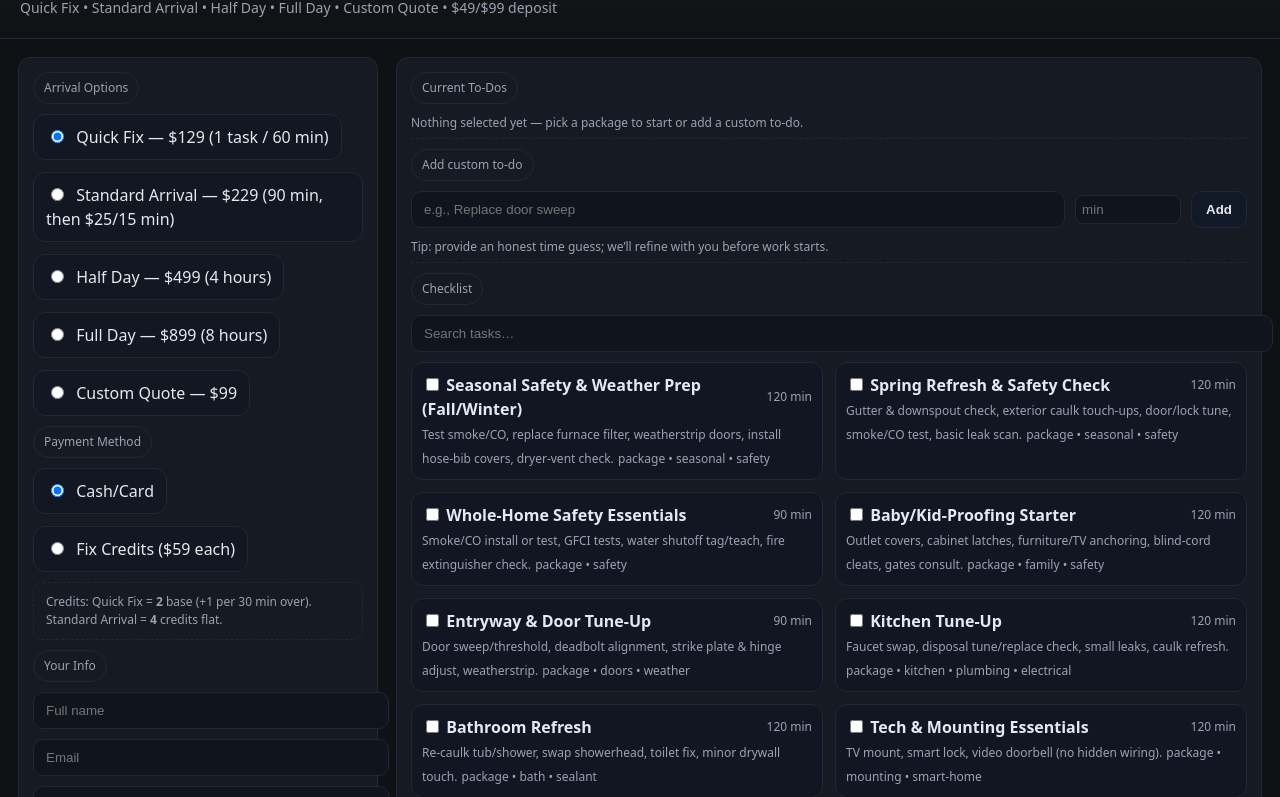
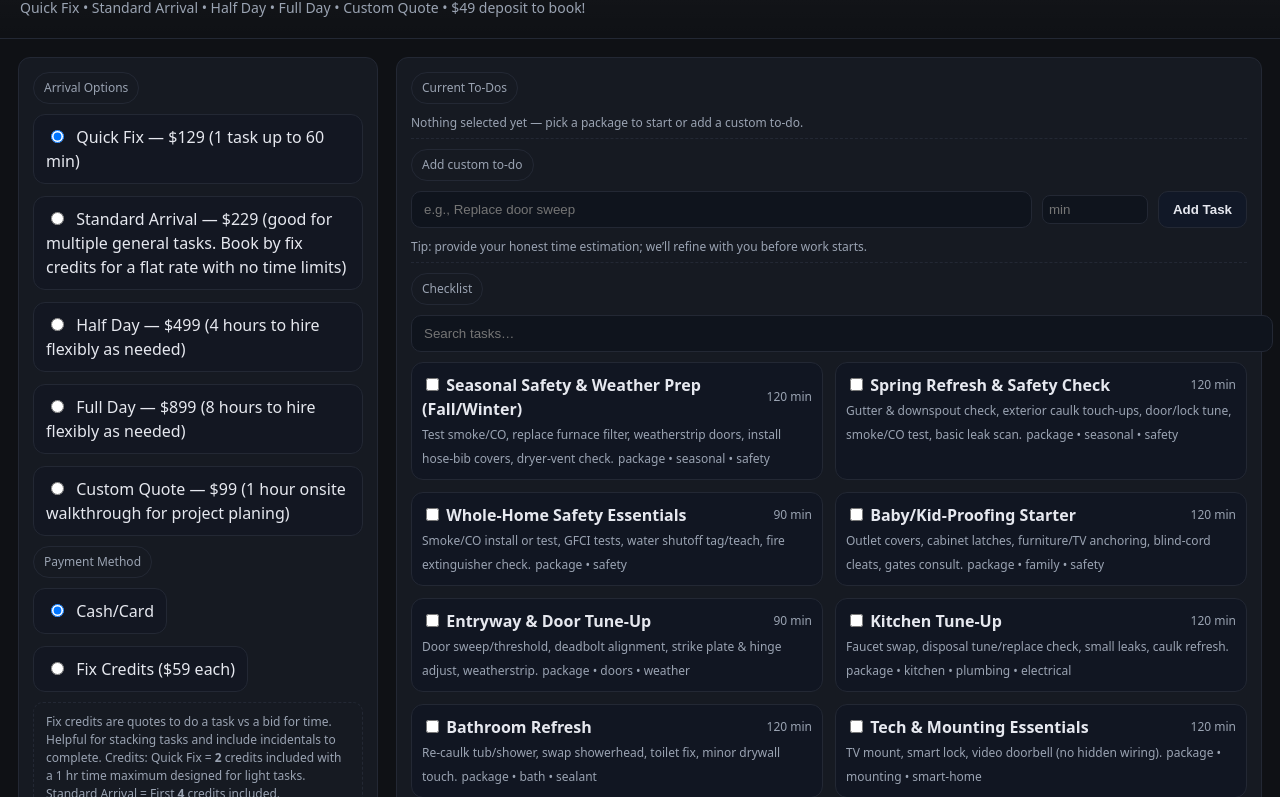
Before and after one commit to SCOUTmaster43/SteadyFixIntakeModule, a plain HTML site: page index.html in a window 1280 px wide. Shown: the part 60-857 px from the top of the page. Drawn offline with Linux system fonts and the light colour scheme; no server answers.

Commit message:
Update index.html
pricing updates

```diff
--- a/index.html
+++ b/index.html
@@ -46,8 +46,8 @@
 </head>
 <body>
   <header>
-    <h1>The Steady Fix Co. — Intake & Booking</h1>
-    <div class="sub">Quick Fix • Standard Arrival • Half Day • Full Day • Custom Quote • $49/$99 deposit</div>
+    <h1>The Steady Fix Co. — Intake & Booking - BETA SANDBOX</h1>
+    <div class="sub">Quick Fix • Standard Arrival • Half Day • Full Day • Custom Quote • $49 deposit to book!</div>
   </header>
 
   <div class="wrap">
@@ -56,11 +56,11 @@
       <div class="stack">
         <div class="pill">Arrival Options</div>
         <div class="radio-row" role="group" aria-label="Arrival type">
-          <label class="radio"><input type="radio" name="arrival" value="quickfix" checked> Quick Fix — $129 (1 task / 60 min)</label>
-          <label class="radio"><input type="radio" name="arrival" value="standard"> Standard Arrival — $229 (90 min, then $25/15 min)</label>
-          <label class="radio"><input type="radio" name="arrival" value="halfday"> Half Day — $499 (4 hours)</label>
-          <label class="radio"><input type="radio" name="arrival" value="fullday"> Full Day — $899 (8 hours)</label>
-          <label class="radio"><input type="radio" name="arrival" value="custom"> Custom Quote — $99</label>
+          <label class="radio"><input type="radio" name="arrival" value="quickfix" checked> Quick Fix — $129 (1 task up to 60 min)</label>
+          <label class="radio"><input type="radio" name="arrival" value="standard"> Standard Arrival — $229 (good for multiple general tasks. Book by fix credits for a flat rate with no time limits) </label>
+          <label class="radio"><input type="radio" name="arrival" value="halfday"> Half Day — $499 (4 hours to hire flexibly as needed)</label>
+          <label class="radio"><input type="radio" name="arrival" value="fullday"> Full Day — $899 (8 hours to hire flexibly as needed)</label>
+          <label class="radio"><input type="radio" name="arrival" value="custom"> Custom Quote — $99 (1 hour onsite walkthrough for project planing)</label>
         </div>
       </div>
 
@@ -70,7 +70,7 @@
           <label class="radio"><input type="radio" name="pay" value="cash" checked> Cash/Card</label>
           <label class="radio"><input type="radio" name="pay" value="credits"> Fix Credits ($59 each)</label>
         </div>
-        <div class="banner dim">Credits: Quick Fix = <b>2</b> base (+1 per 30 min over). Standard Arrival = <b>4</b> credits flat.</div>
+        <div class="banner dim">Fix credits are quotes to do a task vs a bid for time. Helpful for stacking tasks and include incidentals to complete. Credits: Quick Fix = <b>2</b> credits included with a 1 hr time maximum designed for light tasks. Standard Arrival = First <b>4</b> credits included.</div>
       </div>
 
       <div class="stack">
@@ -91,7 +91,7 @@
           <label class="radio"><input type="radio" name="timeslot" value="afternoon"> Afternoon (1:00–5:00)</label>
         </div>
         <label><input id="flexible" type="checkbox" /> Flexible date/time</label>
-        <button id="btnFind" class="btn secondary">Find Next Available (≥48h)</button>
+        <button id="btnFind" class="btn secondary">Find Next Available Time Slot</button>
       </div>
 
       <div class="stack">
@@ -109,9 +109,9 @@
       </div>
 
       <div class="stack">
-        <button id="btnSummary" class="btn primary">Generate Intake Summary</button>
+        <button id="btnSummary" class="btn primary">Review Intake Summary</button>
         <button id="btnCopy" class="btn secondary">Copy Summary</button>
-        <button id="btnBook" class="btn secondary">Book & Pay Deposit</button>
+        <button id="btnBook" class="btn secondary">Book in Sandbox</button>
         <div id="summary" class="summary" aria-live="polite"></div>
         <div id="msg" class="dim"></div>
         <div id="diag" class="dim"></div>
@@ -127,10 +127,10 @@
         <div class="pill">Add custom to-do</div>
         <div class="row">
           <input id="customText" class="text grow" placeholder="e.g., Replace door sweep" />
-          <input id="customMinutes" class="mins" type="number" min="5" step="5" placeholder="min" />
-          <button id="btnAddCustom" class="btn secondary">Add</button>
+          <input id="customMinutes" class="mins" type="number" min="15" step="15" placeholder="min" />
+          <button id="btnAddCustom" class="btn secondary">Add Task</button>
         </div>
-        <div class="dim">Tip: provide an honest time guess; we’ll refine with you before work starts.</div>
+        <div class="dim">Tip: provide your honest time estimation; we’ll refine with you before work starts.</div>
       </div>
 
       <div class="section stack">
```
